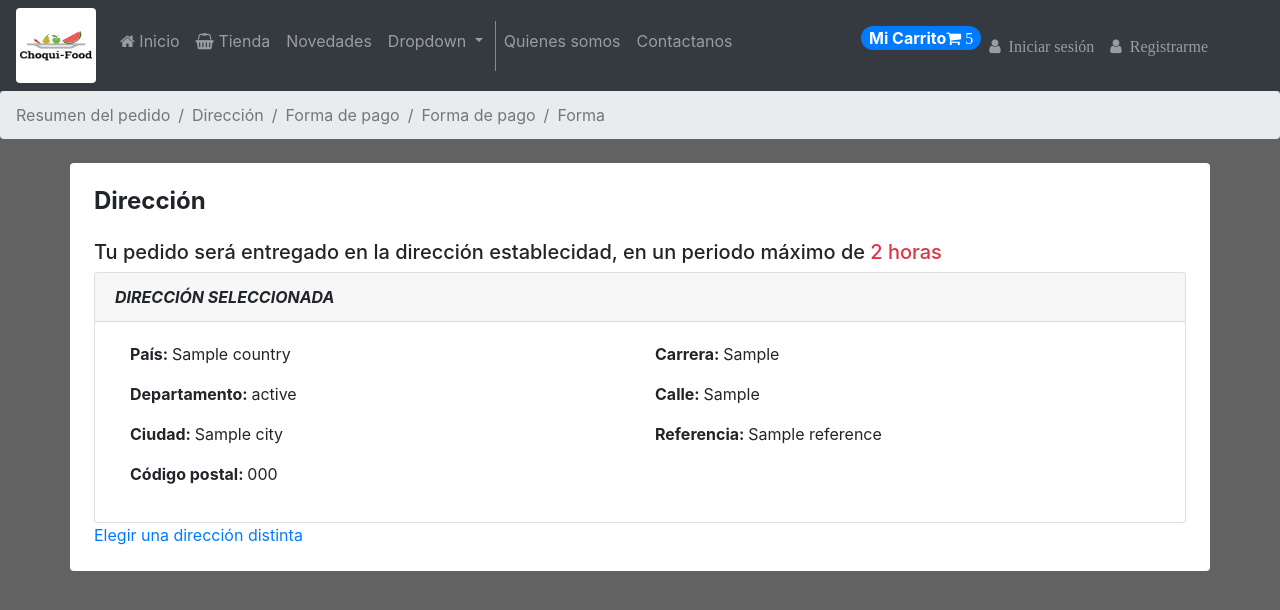
After one commit to WanerValencia2019/OnlineStore, a Django app: template templates/orders/adress.html in a window 1280 px wide. The commit adds this page. Shown: the top 610 px of the page. Run offline with Django 3.2, Linux system fonts and the light colour scheme; the template is opened without the code that fills it: most values are stand-ins (such as "Sample title", 1, 10 or a date in 2020); some libraries are stand-ins or nearby versions.

Commit message:
select order direction

```diff
--- a/apps/orders/urls.py
+++ b/apps/orders/urls.py
@@ -1,10 +1,13 @@
 from django.urls import path
 from django.contrib.auth.decorators import login_required
 
-from .views import create
+from .views import create, adress, select_adress, stablish_adress
 
 app_name = 'orders'
 
 urlpatterns = [
     path('',login_required(create,login_url='login'),name='create'),
+    path('shipping_adress/',login_required(adress,login_url='login'),name='adress'),
+    path('shipping_adress/select',login_required(select_adress,login_url='login'),name='select_adress'),
+    path('shipping_adress/stablish',login_required(stablish_adress,login_url='login'),name='stablish_adress'),
 ]
--- a/apps/users/models.py
+++ b/apps/users/models.py
@@ -6,4 +6,8 @@ from django.contrib.auth.models import AbstractUser
 class CustomUser(AbstractUser):
     email = models.EmailField(verbose_name='Correo electrónico',unique=True)
 
+    @property
+    def shipping_adress(self):
+        return self.shippingadress_set.filter(default=True).first()
+
 # Create your models here.
--- a/templates/base/breadcrump.html
+++ b/templates/base/breadcrump.html
@@ -1,4 +1,4 @@
-{% url 'orders:create' as orders %} {% url 'shipping_adress:list' as shipping_adress %}
+{% url 'orders:create' as orders %} {% url 'orders:adress' as shipping_adress %} {% url 'orders:select_adress' as select_adress %}
 <nav aria-label="breadcrumb">
     <ol class="breadcrumb">
         <li class="breadcrumb-item  " aria-current="page"><a class="
@@ -8,9 +8,12 @@
             " href="{% url 'orders:create' %}">Resumen del pedido</a></li>
         <li class="breadcrumb-item active"><a class="
         {% ifnotequal request.path shipping_adress  %}
-            text-black-50
+            {% ifnotequal request.path select_adress %}
+                text-black-50
+            {% endifnotequal %}
         {% endifnotequal %}
-            " href="{% url 'shipping_adress:list' %}">Dirección</a></li>
+
+            " href="{% url 'orders:adress' %}">Dirección</a></li>
         <li class="breadcrumb-item active"><a class="text-black-50" href="#">Forma de pago</a></li>
         <li class="breadcrumb-item active"><a class="text-black-50" href="#">Forma de pago</a></li>
         <li class="breadcrumb-item active"><a class="text-black-50" href="#">Forma</a></li>
--- /dev/null
+++ b/templates/orders/adress.html
@@ -0,0 +1,52 @@
+{% extends "base.html" %} {% block content %}
+<div>
+    {% include "base/breadcrump.html" %}
+</div>
+<section class="container bg-white mt-4 rounded p-4">
+
+<div class="d-flex flex-row justify-content-between mb-3">
+<h4 class="text-center font-weight-bold">Dirección</h4>
+
+{% if  shipping_adress is None %}
+    {% url 'orders:adress' as next_url %}
+    <a href="{% url 'shipping_adress:create' %}?next={{next_url}}" class="ml-1 btn btn-primary">Añadir una nueva dirección</a>
+{% endif %}
+
+</div>
+
+{% if shipping_adress %}
+<h5>Tu pedido será entregado en la dirección establecidad, en un periodo máximo de <span class="text-danger">  2 horas</span> </h4>
+
+ {% with shipping_adress as adress  %}
+ <article class="card">
+    <div class="card-header text-uppercase font-italic font-weight-bold">
+        Dirección seleccionada
+    </div>
+    <div class="card-body">
+        <div class="d-flex flex-row ">
+            <div class="col-6">
+                <p><span class="font-weight-bold">País: </span>{{adress.country}}</p>
+                <p><span class="font-weight-bold">Departamento: </span>{{adress.state}}</p>
+                <p><span class="font-weight-bold">Ciudad: </span>{{adress.city}}</p>
+                <p><span class="font-weight-bold">Código postal: </span>{{adress.postal_code}}</p>
+            </div>
+            <div class="col-6">
+                <p><span class="font-weight-bold">Carrera: </span>{{adress.line1}}</p>
+                <p><span class="font-weight-bold">Calle: </span>{{adress.line2}}</p>
+                <p><span class="font-weight-bold">Referencia: </span>{{adress.reference}}</p>
+            </div>
+        </div>
+    </div>
+</article>
+
+ {% endwith %}
+ <a href="{% url 'orders:select_adress' %}" class="">Elegir una dirección distinta</a>
+
+{% endif %}
+
+
+
+
+
+</section>
+{% endblock content %}
--- a/templates/orders/snippets/reviewCart.html
+++ b/templates/orders/snippets/reviewCart.html
@@ -47,7 +47,7 @@
             </div>
             <div class="d-flex  justify-content-around mt-3">
                 <a name="" id="" class="btn btn-outline-danger" href="#" role="button">Cancelar</a>
-                <a name="" id="" class="btn btn-primary" href="#" role="button">Confirmar</a>
+                <a name="" id="" class="btn btn-primary" href="{% url 'orders:adress' %}" role="button">Confirmar</a>
             </div>
         </div>
     </div>
--- a/templates/shipping_adress/list.html
+++ b/templates/shipping_adress/list.html
@@ -1,14 +1,12 @@
 {% extends 'base.html' %}
 
 {% block content %}
-<div>
-    {% include "base/breadcrump.html" %}
-</div>
 <section class="container bg-white mt-4 rounded p-4">
 
 <div class="d-flex flex-row justify-content-between mb-3">
 <h4 class="text-center font-weight-bold">Mis direcciones</h4>
 <a href="{% url 'shipping_adress:create' %}" class="ml-1 btn btn-primary">Añadir una nueva dirección</a>
+
 </div>
     {% include "shipping_adress/snippets/listAdress.html" with shipping_adress=shipping_adress %}
 </section>
--- a/templates/users/configuration.html
+++ b/templates/users/configuration.html
@@ -6,7 +6,7 @@
         <ul class="list-unstyled list-group">
             <li class="list-group-item list-group-item-action active "><a class="text-white text-decoration-none" href="#">Información personal</a></li>
             <li class="list-group-item list-group-item-action"><a class="text-black-50 text-decoration-none" href="#">Cambiar contraseña</a></li>
-            <li class="list-group-item list-group-item-action"><a class="text-black-50 text-decoration-none" href="#">Direcciones</a></li>
+            <li class="list-group-item list-group-item-action"><a class="text-black-50 text-decoration-none" href="{% url 'shipping_adress:list' %}">Direcciones</a></li>
             <li class="list-group-item list-group-item-action"><a class="text-black-50 text-decoration-none" href="#">Pagos</a></li>
             <li class="list-group-item list-group-item-action "><a class="text-black-50 text-decoration-none" href="#">Historial</a></li>
         </ul>
```
Also changed, not shown: apps/orders/models.py (+17 -1 lines), apps/orders/views.py (+33 -1 lines), apps/shipping_adress/views.py (+9 -0 lines), templates/orders/select_adress.html (added, +43 -0 lines), templates/shipping_adress/snippets/listAdress.html (+4 -4 lines), apps/orders/migrations/0002_order_shipping_adress.py (added).
